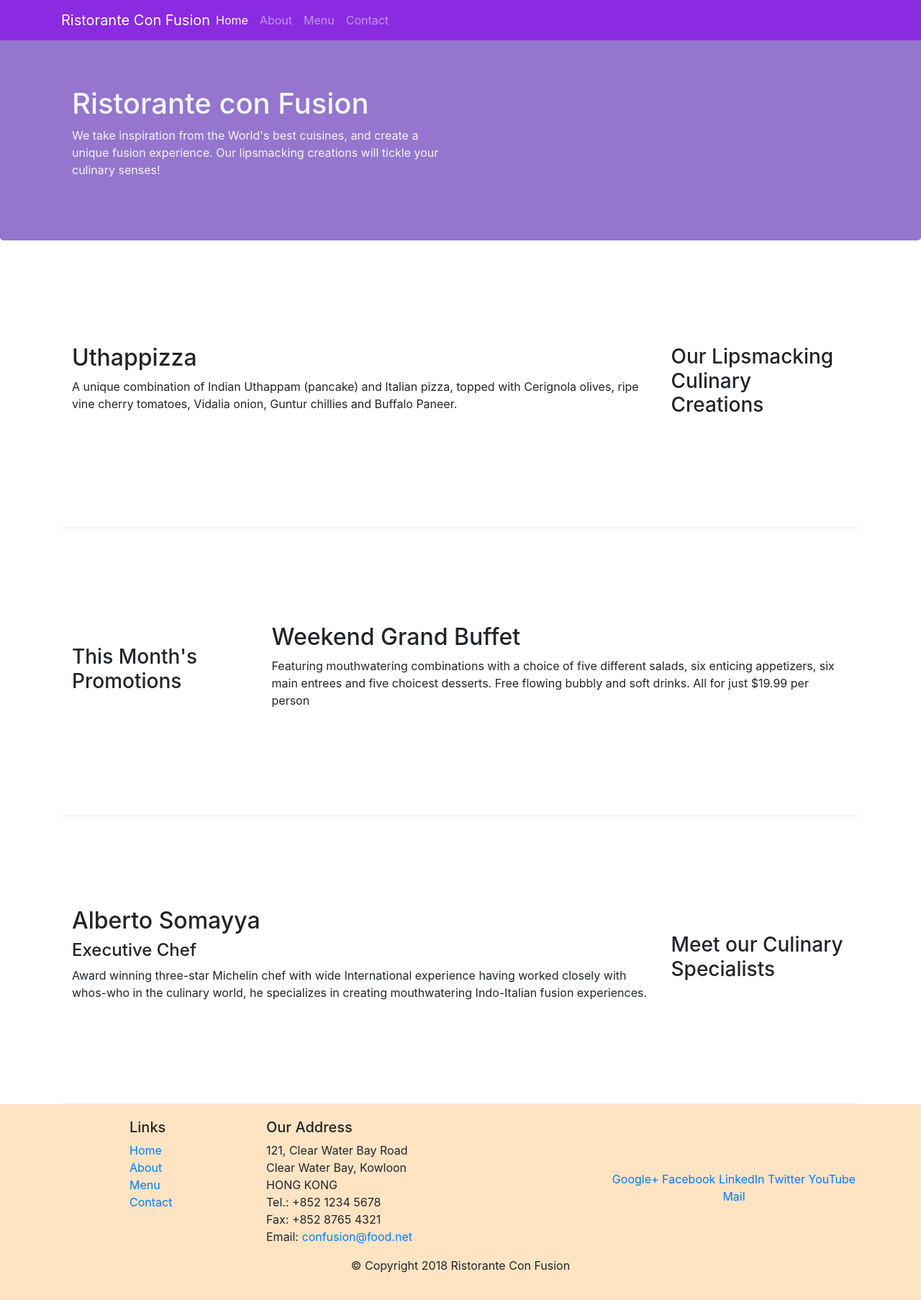
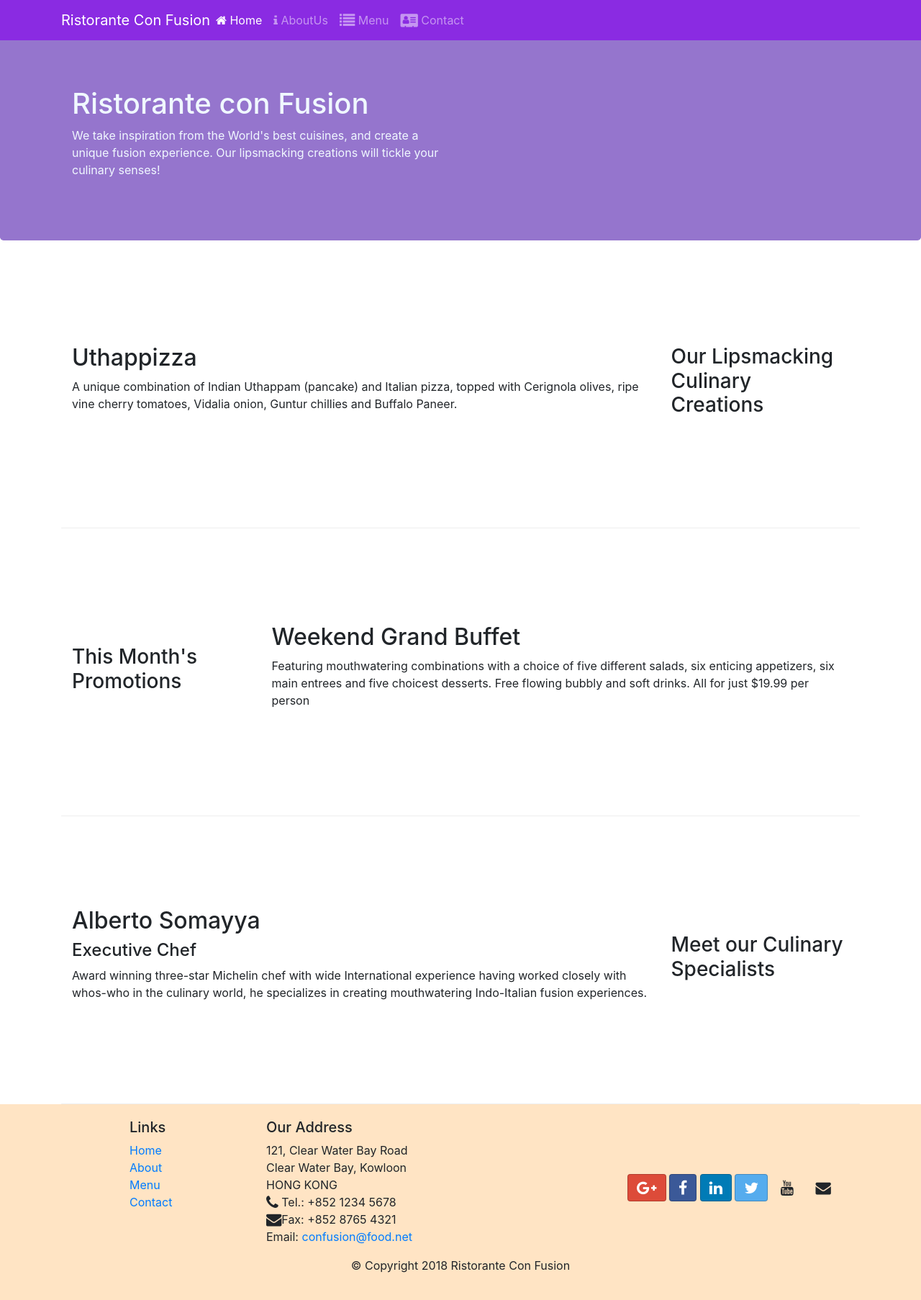
Before and after one commit to Kay-Rohit/bootstrap, a website: page index.html in a window 1280 px wide. Shown: the whole page at 72% size. Drawn offline with nearby package versions, Linux system fonts and the light colour scheme.

Commit message:
Social media buttons

```diff
--- a/index.html
+++ b/index.html
@@ -8,6 +8,8 @@
 
     <!-- Bootstrap CSS -->
     <link rel="stylesheet" href="node_modules/bootstrap/dist/css/bootstrap.min.css">
+    <link rel="stylesheet" href="node_modules/font-awesome/css/font-awesome.min.css">
+    <link rel="stylesheet" href="node_modules/bootstrap-social/bootstrap-social.css">
     <link rel="stylesheet" href="css/styles.css">
     <title>Ristorante Con Fusion</title>
 </head>
@@ -22,10 +24,10 @@
             <a class="navbar-brand mr-auto" href="#">Ristorante Con Fusion</a>
             <div class="collapse navbar-collapse" id="Navbar">
                 <ul class="navbar-nav mr-auto">
-                    <li class="nav-item active"><a class="nav-link" href="#">Home</a></li>
-                    <li class="nav-item"><a class="nav-link" href="aboutus.html">About</a></li>
-                    <li class="nav-item"><a class="nav-link" href="#">Menu</a></li>
-                    <li class="nav-item"><a class="nav-link" href="#">Contact</a></li>
+                    <li class="nav-item active"><a class="nav-link" href="#"><span class="fa fa-home"></span> Home</a></li>
+                    <li class="nav-item"><a class="nav-link" href="aboutus.html"><span class="fa fa-info"></span> AboutUs</a></li>
+                    <li class="nav-item"><a class="nav-link" href="#"><span class="fa fa-list fa-lg"></span> Menu</a></li>
+                    <li class="nav-item"><a class="nav-link" href="#"><span class="fa fa-address-card fa-lg"></span> Contact</a></li>
                 </ul>
             </div>
         </div>
@@ -96,19 +98,19 @@
 		              121, Clear Water Bay Road<br>
 		              Clear Water Bay, Kowloon<br>
 		              HONG KONG<br>
-		              Tel.: +852 1234 5678<br>
-		              Fax: +852 8765 4321<br>
+		              <i class="fa fa-phone fa-lg"></i> Tel.: +852 1234 5678<br>
+		              <i class="fa fa-envelope fa-lg"></i>Fax: +852 8765 4321<br>
 		              Email: <a href="mailto:confusion@food.net">confusion@food.net</a>
 		           </address>
                 </div>
                 <div class="col-12 col-sm-4 align-self-center">
                     <div class="text-center">
-                        <a href="http://google.com/+">Google+</a>
-                        <a href="http://www.facebook.com/profile.php?id=">Facebook</a>
-                        <a href="http://www.linkedin.com/in/">LinkedIn</a>
-                        <a href="http://twitter.com/">Twitter</a>
-                        <a href="http://youtube.com/">YouTube</a>
-                        <a href="mailto:">Mail</a>
+                        <a class="btn btn-socaial-icon btn-google" href="http://google.com/+"><i class="fa fa-google-plus fa-lg"></i></a>
+                        <a class="btn btn-socaial-icon btn-facebook" href="http://www.facebook.com/profile.php?id="><i class="fa fa-facebook fa-lg"></i></a>
+                        <a class="btn btn-socaial-icon btn-linkedin" href="http://www.linkedin.com/in/"><i class="fa fa-linkedin fa-lg"></i></a>
+                        <a class="btn btn-socaial-icon btn-twitter" href="http://twitter.com/"><i class="fa fa-twitter fa-lg"></i></a>
+                        <a class="btn btn-socaial-icon btn-youtube" href="http://youtube.com/"><i class="fa fa-youtube fa-lg"></i></a>
+                        <a class="btn btn-socaial-icon" href="mailto:"><i class="fa fa-envelope fa-lg"></i></a>
                     </div>
                 </div>
            </div>
--- a/package.json
+++ b/package.json
@@ -15,6 +15,8 @@
   },
   "dependencies": {
     "bootstrap": "^4.5.0",
+    "bootstrap-social": "^5.1.1",
+    "font-awesome": "^4.7.0",
     "jquery": "^3.3.1",
     "popper.js": "^1.16.0"
   }
```
Also changed, not shown: aboutus.html (+14 -12 lines), 1 other file.
